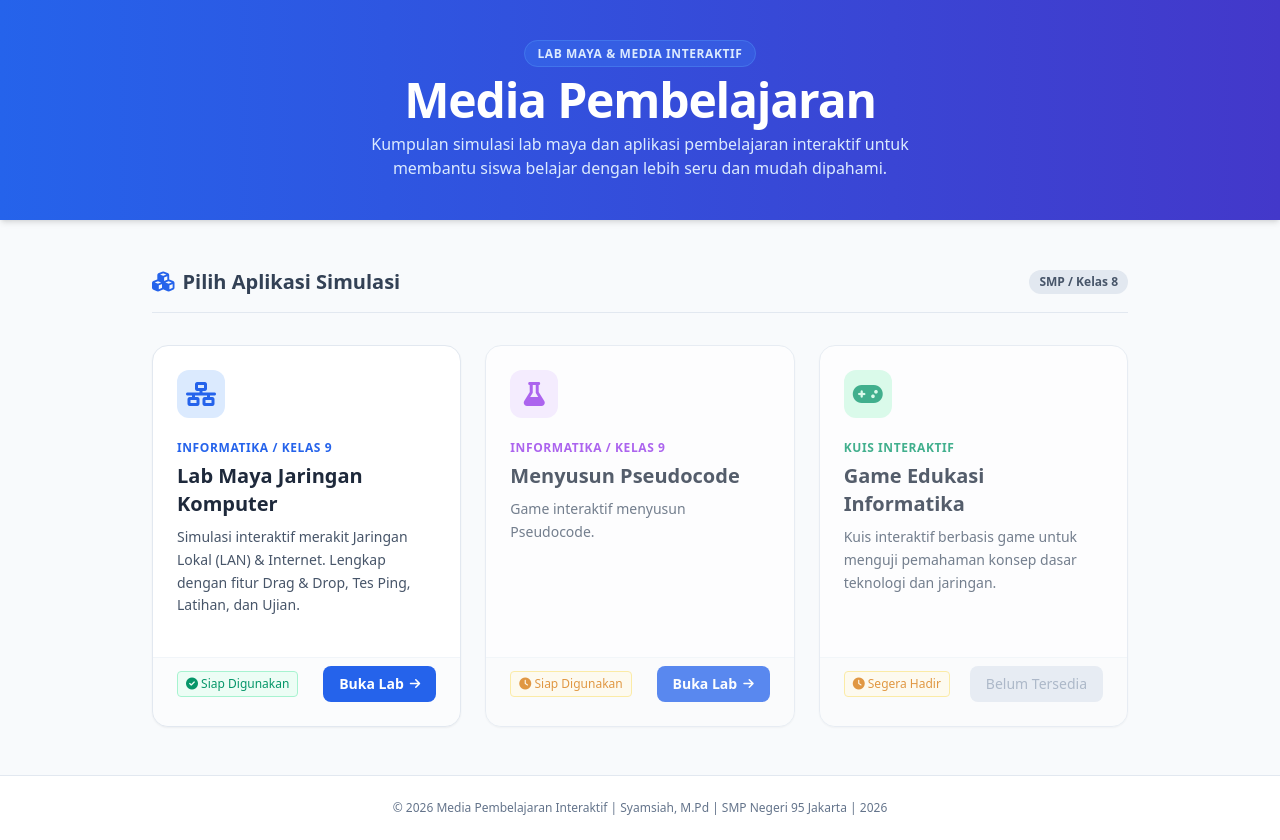
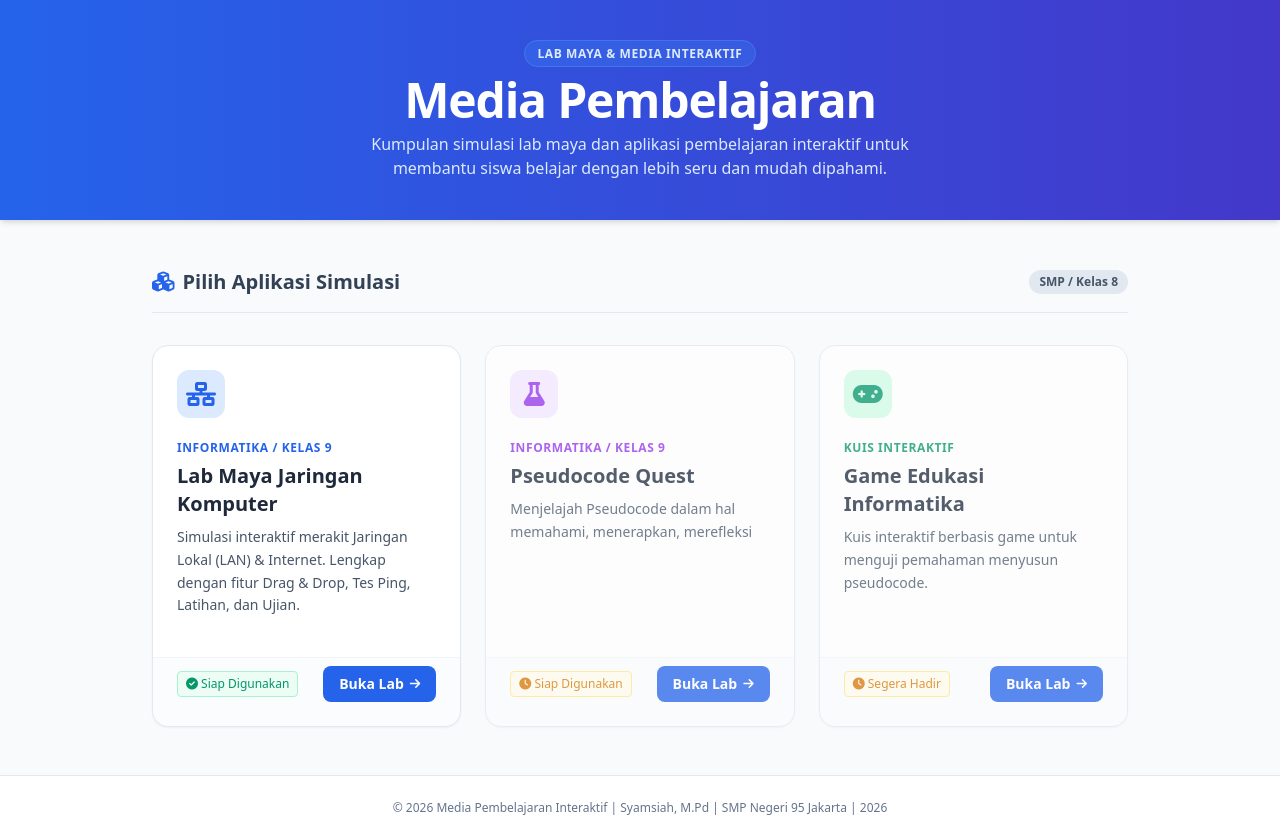
Before and after one commit to Syamsiah95/karya_gemini, a plain HTML site: page index.html in a window 1280 px wide. Drawn offline with nearby package versions, Linux system fonts and the light colour scheme.

Commit message:
Update index.html

```diff
--- a/index.html
+++ b/index.html
@@ -63,9 +63,9 @@
                         <i class="fa-solid fa-flask"></i>
                     </div>
                     <span class="text-xs font-semibold text-purple-600 uppercase tracking-wider">Informatika / Kelas 9</span>
-                    <h3 class="text-xl font-bold text-slate-800 mt-1 mb-2">Menyusun Pseudocode</h3>
+                    <h3 class="text-xl font-bold text-slate-800 mt-1 mb-2">Pseudocode Quest</h3>
                     <p class="text-slate-600 text-sm leading-relaxed mb-4">
-                        Game interaktif menyusun Pseudocode.
+                        Menjelajah Pseudocode dalam hal memahami, menerapkan, merefleksi
                     </p>
                 </div>
                 <div class="px-6 pb-6 pt-2 border-t border-slate-100 bg-slate-50/50 flex items-center justify-between">
@@ -88,16 +88,17 @@
                     <span class="text-xs font-semibold text-emerald-600 uppercase tracking-wider">Kuis Interaktif</span>
                     <h3 class="text-xl font-bold text-slate-800 mt-1 mb-2">Game Edukasi Informatika</h3>
                     <p class="text-slate-600 text-sm leading-relaxed mb-4">
-                        Kuis interaktif berbasis game untuk menguji pemahaman konsep dasar teknologi dan jaringan.
+                        Kuis interaktif berbasis game untuk menguji pemahaman menyusun pseudocode.
                     </p>
                 </div>
                 <div class="px-6 pb-6 pt-2 border-t border-slate-100 bg-slate-50/50 flex items-center justify-between">
                     <span class="text-xs font-medium text-amber-600 bg-amber-50 px-2 py-1 rounded border border-amber-200">
                         <i class="fa-solid fa-clock"></i> Segera Hadir
                     </span>
-                    <button disabled class="text-sm font-medium text-slate-400 bg-slate-200 px-4 py-2 rounded-lg cursor-not-allowed">
-                        Belum Tersedia
-                    </button>
+                     <!-- ISI URL REPOSITORY GAME INTERAKTIF PSEUDOCODE ANDA DI BAWAH INI -->
+                    <a href="https://syamsiah95.github.io/Game-Menyusun-Pseudocode/" target="_blank" class="inline-flex items-center gap-1.5 text-sm font-bold text-white bg-blue-600 hover:bg-blue-700 px-4 py-2 rounded-lg transition-colors">
+                        Buka Lab <i class="fa-solid fa-arrow-right text-xs"></i>
+                    </a>
                 </div>
             </div>
 
```
